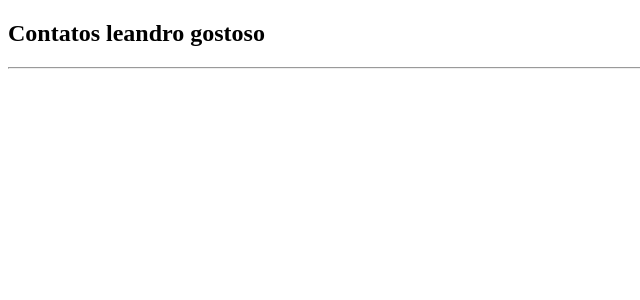
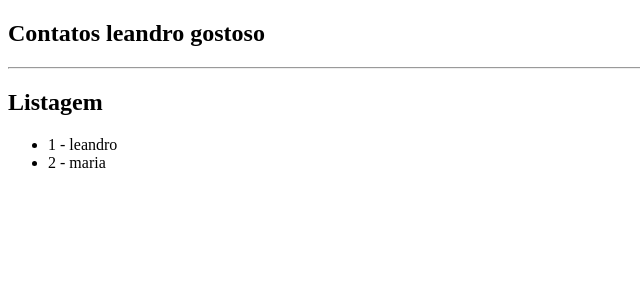
Before and after one commit to leandro91004850/angularCLI-JavaApiRest, an Angular app: page / in a window 1280 px wide. Shown: the top 300 px of the page, without its empty margins (0-640 px from the left). Built offline with nearby package versions, Linux system fonts and the light colour scheme.

Commit message:
exibindo dados na web angularCLI

```diff
--- a/src/app/app.component.html
+++ b/src/app/app.component.html
@@ -1,2 +1,4 @@
 <h2>Contatos leandro gostoso</h2>
 <hr />
+
+<app-contatos-listagem></app-contatos-listagem>
--- a/src/app/app.module.ts
+++ b/src/app/app.module.ts
@@ -3,10 +3,12 @@ import { NgModule } from '@angular/core';
 
 import { AppRoutingModule } from './app-routing.module';
 import { AppComponent } from './app.component';
+import { ContatosListagemComponent } from './contatos-listagem/contatos-listagem.component';
 
 @NgModule({
   declarations: [
-    AppComponent
+    AppComponent,
+    ContatosListagemComponent
   ],
   imports: [
     BrowserModule,
--- /dev/null
+++ b/src/app/contatos-listagem/contatos-listagem.component.html
@@ -0,0 +1,7 @@
+<h2>Listagem</h2>
+
+<ul>
+    <li *ngFor="let c of contatos">
+        {{c.id}} - {{c.nome}}
+    </li>
+<ul>
--- /dev/null
+++ b/src/app/contatos-listagem/contatos-listagem.component.ts
@@ -0,0 +1,20 @@
+import { Component, OnInit } from '@angular/core';
+
+@Component({
+  selector: 'app-contatos-listagem',
+  templateUrl: './contatos-listagem.component.html',
+  styleUrls: ['./contatos-listagem.component.css']
+})
+export class ContatosListagemComponent implements OnInit {
+
+  contatos = [
+    {id:1 , nome: 'leandro', email: 'leandrogostos@gmail.com'},
+    {id:2 , nome: 'maria', email: 'mariaLinda@gmail.com'}
+  ];
+
+  constructor() { }
+
+  ngOnInit(): void {
+  }
+
+}
```
Also changed, not shown: src/app/contatos-listagem/contatos-listagem.component.css (added), 1 other file (tests, documents, lock files or other folders).
